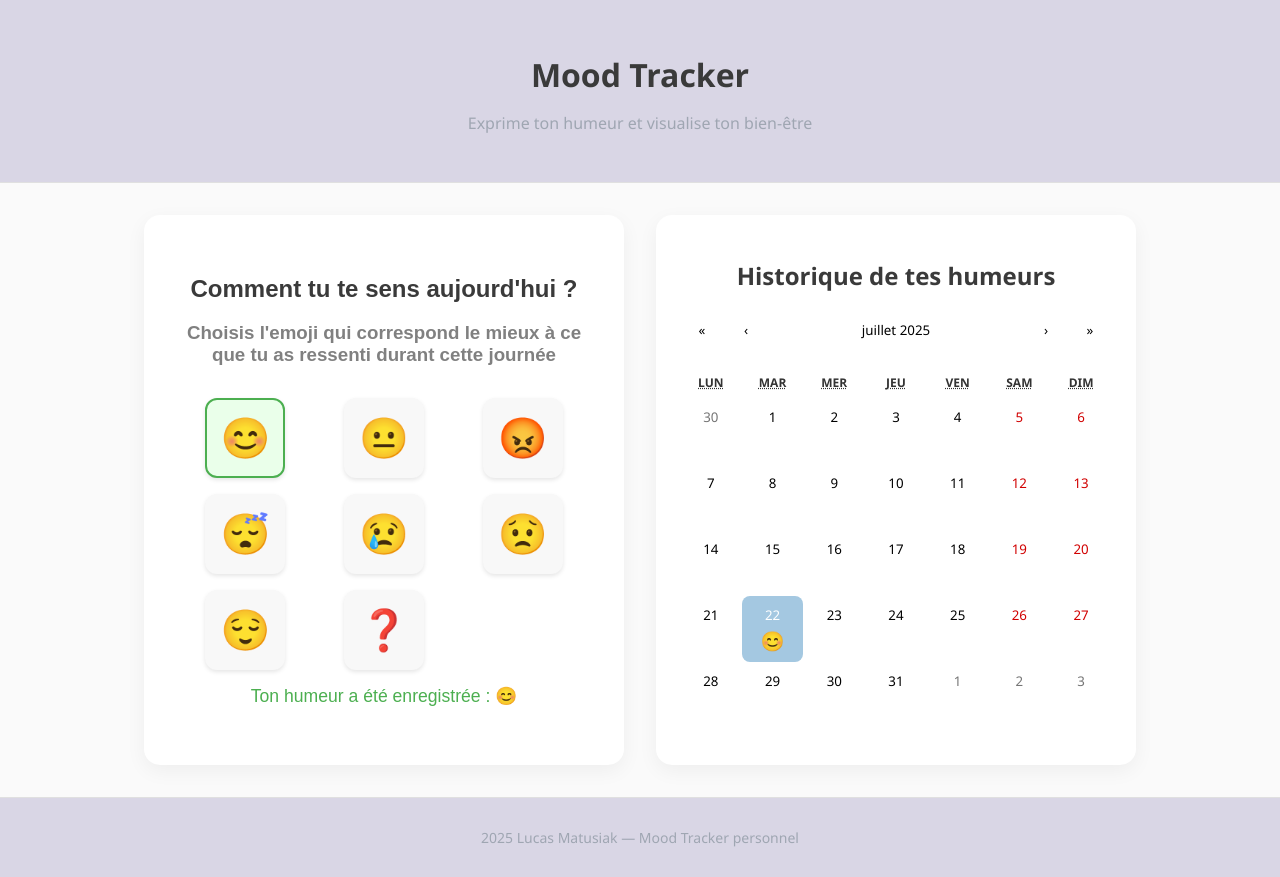
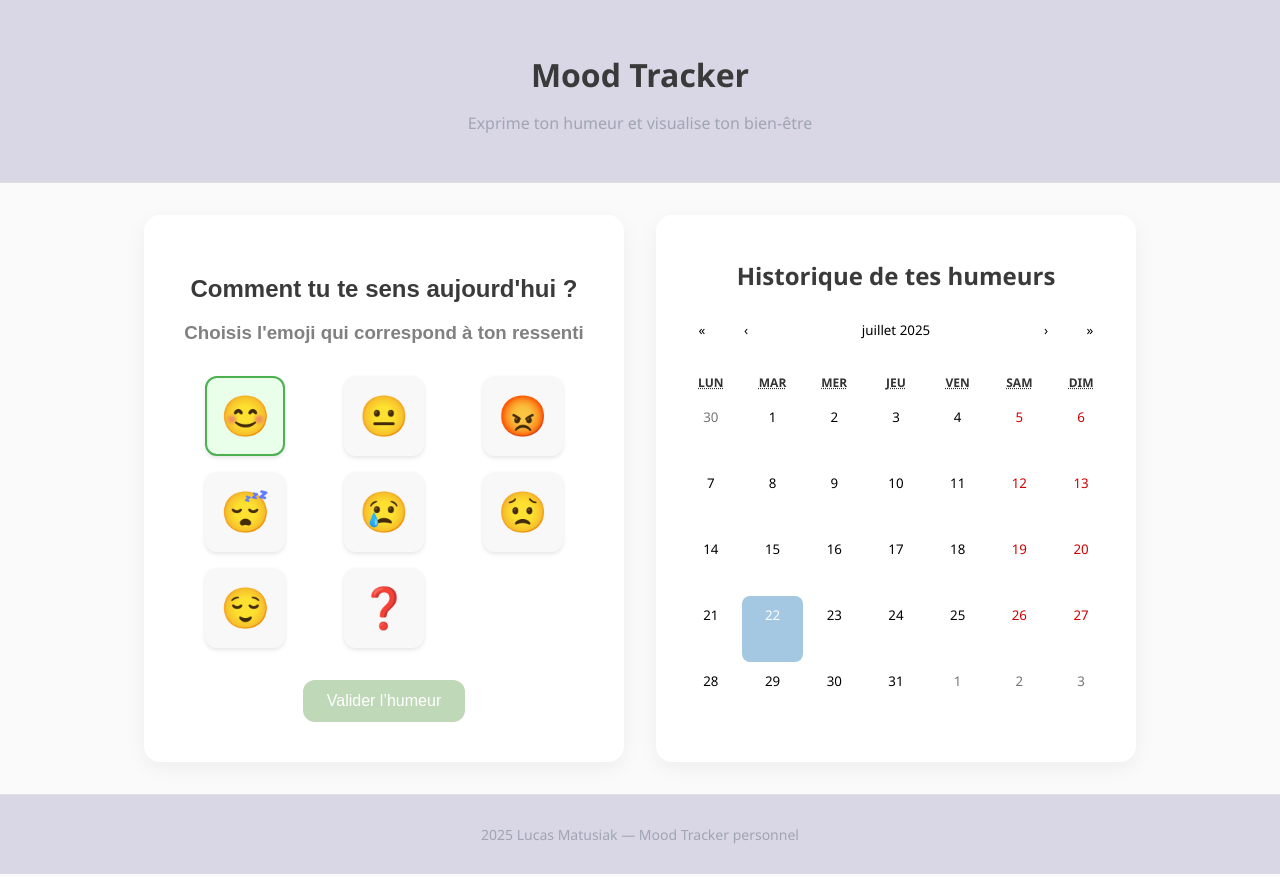
Before and after one commit to Lucas-Matusiak/mini-mood-tracker, a React (Vite) app: page / in a window 1280 px wide. Both pictures are taken after a click on the button "Heureux". Built offline with nearby package versions, Linux system fonts and the light colour scheme.

Commit message:
Validation fonctionnelle

```diff
--- a/src/components/MoodSelector/MoodSelector.css
+++ b/src/components/MoodSelector/MoodSelector.css
@@ -64,3 +64,27 @@
 h3{
   color: rgb(128, 128, 128);
 }
+.validate-btn {
+  margin-top: 2rem;
+  background-color: var(--accent);
+  border: none;
+  padding: 0.75rem 1.5rem;
+  border-radius: 12px;
+  font-size: 1rem;
+  color: #fff;
+  cursor: pointer;
+  transition: background-color 0.2s ease;
+}
+
+.validate-btn:hover {
+  background-color: #a8cfa2;
+}
+
+.confirmation-block {
+  background-color: #eaffea;
+  border: 2px solid #b4e2b4;
+  border-radius: 12px;
+  padding: 2rem;
+  max-width: 400px;
+  margin: 0 auto;
+}
--- a/src/components/MoodSelector/MoodSelector.tsx
+++ b/src/components/MoodSelector/MoodSelector.tsx
@@ -1,10 +1,5 @@
 import { useState } from "react";
 import "./MoodSelector.css";
-
-interface MoodSelectorProps {
-  moodByDate: Record<string, string>;
-  setMoodByDate: React.Dispatch<React.SetStateAction<Record<string, string>>>;
-}
 
 const moods = [
   { emoji: "😊", label: "Heureux" },
@@ -12,35 +7,57 @@ const moods = [
   { emoji: "😡", label: "En colère" },
   { emoji: "😴", label: "Fatigué" },
   { emoji: "😢", label: "Triste" },
-  { emoji: "😟", label: "Triste" },
+  { emoji: "😟", label: "Inquiet" },
   { emoji: "😌", label: "Apaisé" },
   { emoji: "❓", label: "?" },
 ];
 
+type MoodSelectorProps = {
+  moodByDate: Record<string, string>;
+  setMoodByDate: React.Dispatch<React.SetStateAction<Record<string, string>>>;
+};
+
 export function MoodSelector({ moodByDate, setMoodByDate }: MoodSelectorProps) {
-  const [selectedMood, setSelectedMood] = useState<string | null>(null);
+  const [selectedMood, setSelectedMood] = useState<{
+    emoji: string;
+    label: string;
+  } | null>(null);
+  const [isSubmitted, setIsSubmitted] = useState(false);
 
-  const handleMoodClick = (emoji: string) => {
-    const today = new Date().toLocaleDateString("fr-CA");
-    localStorage.setItem(today, emoji);
-    setMoodByDate({ ...moodByDate, [today]: emoji });
-    setSelectedMood(emoji);
+  const handleMoodClick = (mood: { emoji: string; label: string }) => {
+    setSelectedMood(mood);
+  };
+
+  const handleSubmit = () => {
+    if (selectedMood) {
+      const date = new Date().toISOString().split("T")[0];
+      localStorage.setItem(date, selectedMood.emoji);
+      setMoodByDate((prev) => ({ ...prev, [date]: selectedMood.emoji }));
+      setIsSubmitted(true);
+    }
   };
 
   return (
     <div className="mood-selector">
+      {isSubmitted ? (
+        <div className="confirmation-block">
+          <h3>✅ Ton humeur a été enregistrée</h3>
+          <p>
+            {selectedMood?.emoji} <strong>{selectedMood?.label}</strong> pour
+            aujourd’hui.
+          </p>
+        </div>
+      ) : (
+        <>
           <h2>Comment tu te sens aujourd'hui ?</h2>
-      <h3>
-        Choisis l'emoji qui correspond le mieux à ce que tu as ressenti durant
-        cette journée
-      </h3>
+          <h3>Choisis l'emoji qui correspond à ton ressenti</h3>
           <div className="mood-grid">
             {moods.map((mood) => (
               <button
                 key={mood.emoji}
-            onClick={() => handleMoodClick(mood.emoji)}
+                onClick={() => handleMoodClick(mood)}
                 className={`mood-card ${
-              selectedMood === mood.emoji ? "active" : ""
+                  selectedMood?.emoji === mood.emoji ? "active" : ""
                 }`}
                 aria-label={mood.label}
               >
@@ -49,9 +66,11 @@ export function MoodSelector({ moodByDate, setMoodByDate }: MoodSelectorProps) {
             ))}
           </div>
           {selectedMood && (
-        <p className="confirmation">
-          Ton humeur a été enregistrée : {selectedMood}
-        </p>
+            <button className="validate-btn" onClick={handleSubmit}>
+              Valider l’humeur
+            </button>
+          )}
+        </>
       )}
     </div>
   );
```
Lines whose indentation alone changed are shown as unchanged.
